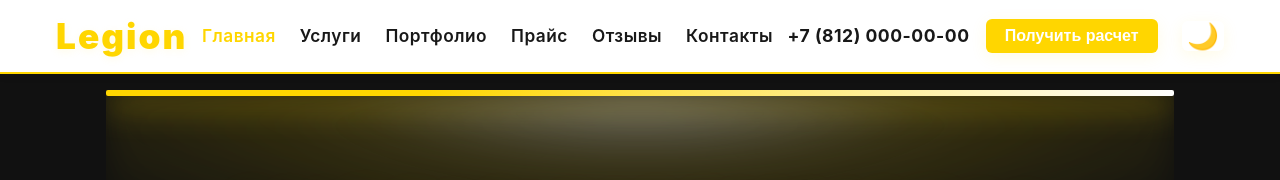
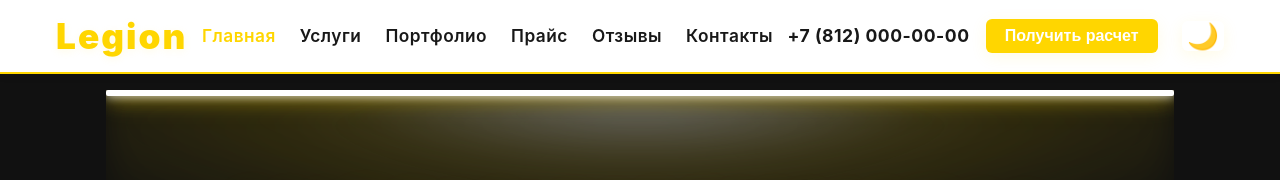
Before and after one commit to Primus-max/legion-tomsk, a Vue app: page / in a window 1280 px wide. Shown: the top 180 px of the page. Built offline with nearby package versions, Linux system fonts and the light colour scheme.

Commit message:
Удалил ненужные пропсы glow и gradient из компонента ImperialLampLine, обновил стили для фона и теней, улучшил анимацию свечения.

```diff
--- a/src/components/ImperialLampLine.vue
+++ b/src/components/ImperialLampLine.vue
@@ -4,8 +4,6 @@
       class="imperial-lamp-line"
       :style="{
         '--lamp-height': height,
-        '--lamp-glow': glow,
-        '--lamp-gradient': gradient,
         '--lamp-radius': borderRadius,
         width: width
       }"
@@ -18,8 +16,6 @@
 const props = defineProps({
   width: { type: String, default: '100%' },
   height: { type: String, default: '6px' },
-  glow: { type: String, default: '0 8px 32px 0 #FFD600cc' },
-  gradient: { type: String, default: 'linear-gradient(90deg, #fff 70%, #ffd600 100%)' },
   borderRadius: { type: String, default: '2px' }
 })
 </script>
@@ -34,8 +30,11 @@ const props = defineProps({
   display: block;
   height: var(--lamp-height);
   border-radius: var(--lamp-radius);
-  background: var(--lamp-gradient);
-  box-shadow: var(--lamp-glow);
+  background: #ffffff;
+  box-shadow:
+    0 0 10px #ffffff,
+    0 0 20px #ffd600,
+    0 0 30px #ffd60066;
   margin: 0 auto;
   position: relative;
   z-index: 2;
@@ -64,24 +63,47 @@ const props = defineProps({
 @keyframes lamp-turn-on {
   0% {
     opacity: 0;
+    box-shadow: none;
   }
   10% {
     opacity: 1;
+    box-shadow:
+      0 0 10px #ffffff,
+      0 0 20px #ffd600,
+      0 0 30px #ffd60066;
   }
   15% {
     opacity: 0.4;
+    box-shadow:
+      0 0 5px #ffffff88,
+      0 0 10px #ffd60088;
   }
   20% {
     opacity: 1;
+    box-shadow:
+      0 0 10px #ffffff,
+      0 0 20px #ffd600,
+      0 0 30px #ffd60066;
   }
   30% {
     opacity: 0.4;
+    box-shadow:
+      0 0 5px #ffffff88,
+      0 0 10px #ffd60088;
   }
   35% {
     opacity: 1;
+    box-shadow:
+      0 0 10px #ffffff,
+      0 0 20px #ffd600,
+      0 0 30px #ffd60066;
   }
   100% {
     opacity: 1;
+    box-shadow:
+      0 0 10px #ffffff,
+      0 0 20px #ffd600,
+      0 0 30px #ffd60066;
   }
 }
 
```
